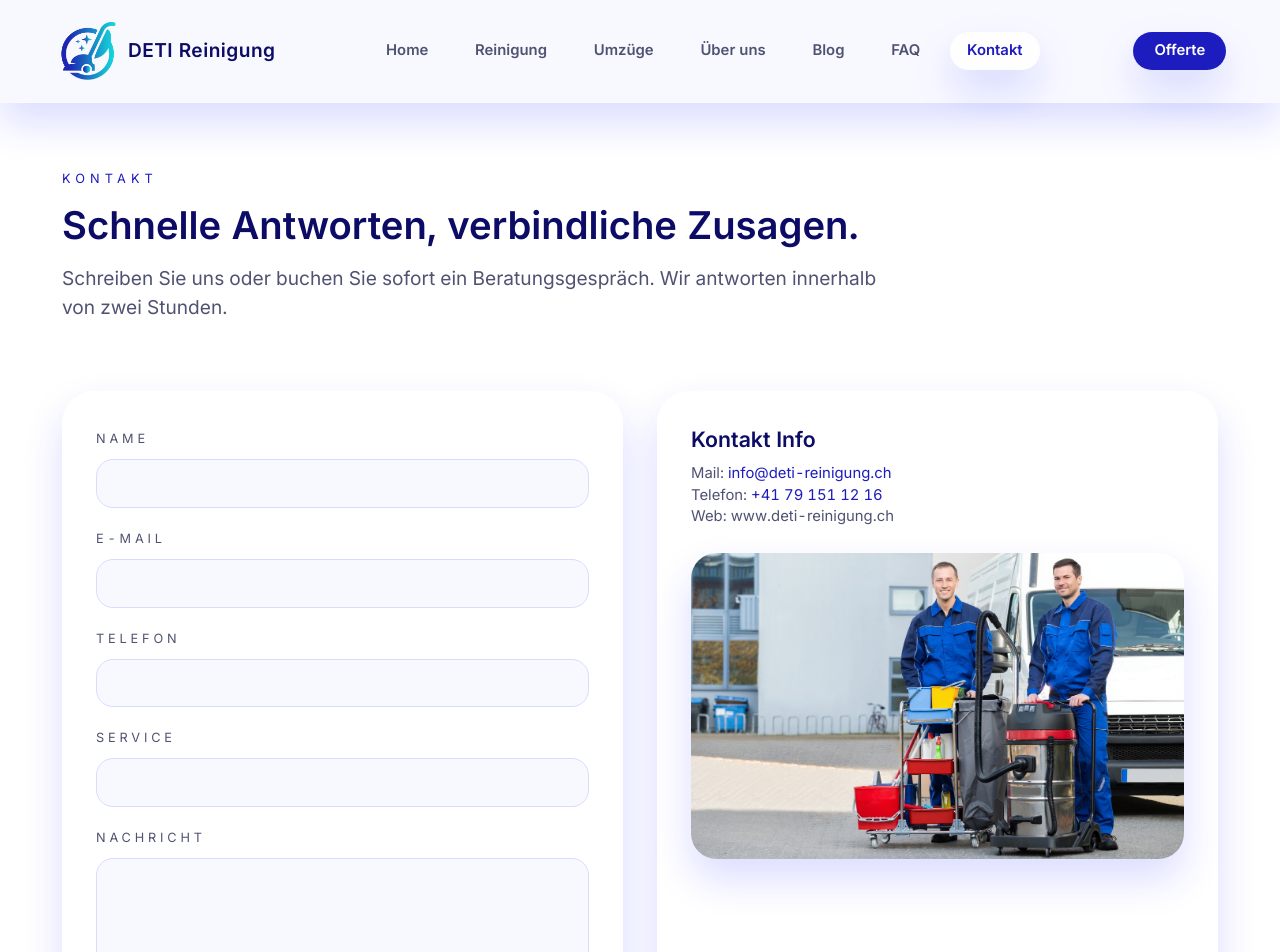
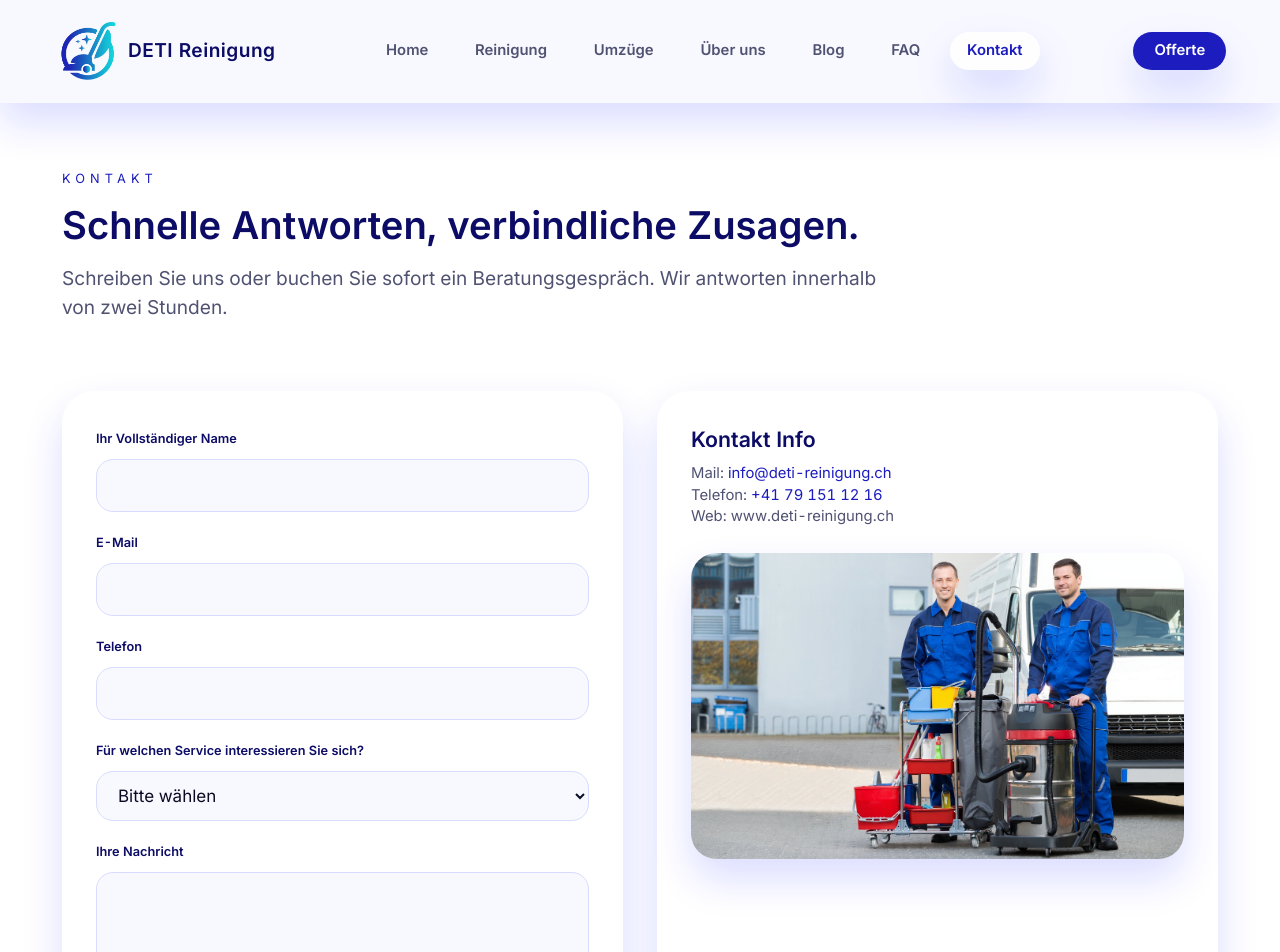
Before and after one commit to lg-sketch/D-facility, a React (Vite) app: page /kontakt in a window 1280 px wide. Shown: the top 952 px of the page. Built offline with nearby package versions, Linux system fonts and the light colour scheme.

Commit message:
Formulare: veći font inputa i uklonjen optional label

```diff
--- a/src/components/ClosingCTA.jsx
+++ b/src/components/ClosingCTA.jsx
@@ -1,4 +1,4 @@
-import { useId } from 'react'
+import { useId, useState } from 'react'
 
 const defaultBackground = '/slike/reinigung-background.jpg'
 
@@ -23,6 +23,8 @@ function ClosingCTA({
   backgroundImage = defaultBackground,
 }) {
   const formId = useId()
+  const [selectedService, setSelectedService] = useState('')
+  const services = ['Reinigung', 'Umzüge', 'Übergabe', 'Büroreinigung', 'Spezialreinigung']
 
   return (
     <section className="px-0 py-16 sm:px-6 lg:px-8">
@@ -64,19 +66,58 @@ function ClosingCTA({
             className="w-full max-w-full rounded-[30px] bg-white/95 p-5 text-textPrimary shadow-soft backdrop-blur sm:p-6"
           >
             <p id={`${formId}-title`} className="text-lg font-semibold text-primaryDark">
-              Kontaktformular
+              Kontaktieren Sie uns
             </p>
-            <p className="text-xs text-textSecondary">Wir melden uns innerhalb von 2 Stunden.</p>
+            <p className="text-xs text-textSecondary">Wir melden uns kurzfristig nach Ihrer Anfrage.</p>
             <div className="mt-4 grid gap-3">
-              <InputField label="Name" type="text" name="cta-name" />
-              <InputField label="E-Mail" type="email" name="cta-email" />
-              <InputField label="Telefon" type="tel" name="cta-phone" />
+              <InputField label="Ihr Vollständiger Name" type="text" name="cta-name" />
+              <div className="grid gap-3 md:grid-cols-2">
+                <InputField label="E-Mail" type="email" name="cta-email" />
+                <InputField label="Telefon" type="tel" name="cta-phone" />
+              </div>
               <div>
-                <label className="text-xs uppercase tracking-[0.3em] text-textSecondary">Nachricht</label>
+                <label className="text-xs font-semibold text-[#0C0C66]">Für welchen Service interessieren Sie sich?</label>
+                <select
+                  name="cta-service"
+                  required
+                  className="mt-2 w-full rounded-2xl border border-mutedLavender bg-backgroundSurface px-4 py-3 text-base focus:border-primary focus:outline-none"
+                  value={selectedService}
+                  onChange={(e) => setSelectedService(e.target.value)}
+                >
+                  <option value="">Bitte wählen</option>
+                  {services.map((service) => (
+                    <option key={service} value={service}>
+                      {service}
+                    </option>
+                  ))}
+                </select>
+              </div>
+              {selectedService && (
+                <div className="grid gap-3 md:grid-cols-2">
+                  <div>
+                    <label className="text-xs font-semibold text-[#0C0C66]">Wunschtermin (Datum)</label>
+                    <input
+                      type="date"
+                      name="cta-date"
+                      className="mt-2 w-full rounded-2xl border border-mutedLavender bg-backgroundSurface px-4 py-3 text-base focus:border-primary focus:outline-none"
+                    />
+                  </div>
+                  <div>
+                    <label className="text-xs font-semibold text-[#0C0C66]">Wunschtermin (Uhrzeit)</label>
+                    <input
+                      type="time"
+                      name="cta-time"
+                      className="mt-2 w-full rounded-2xl border border-mutedLavender bg-backgroundSurface px-4 py-3 text-base focus:border-primary focus:outline-none"
+                    />
+                  </div>
+                </div>
+              )}
+              <div>
+                <label className="text-xs font-semibold text-[#0C0C66]">Ihre Nachricht</label>
                 <textarea
                   name="cta-message"
                   rows="3"
-                  className="mt-2 w-full rounded-2xl border border-mutedLavender bg-backgroundSurface px-4 py-3 text-sm focus:border-primary focus:outline-none"
+                  className="mt-2 w-full rounded-2xl border border-mutedLavender bg-backgroundSurface px-4 py-3 text-base focus:border-primary focus:outline-none"
                   placeholder="Erzählen Sie uns kurz von Ihrem Projekt..."
                 />
               </div>
@@ -97,11 +138,11 @@ function ClosingCTA({
 function InputField({ label, type, name }) {
   return (
     <div>
-      <label className="text-xs uppercase tracking-[0.3em] text-textSecondary">{label}</label>
+      <label className="text-xs font-semibold text-[#0C0C66]">{label}</label>
       <input
         type={type}
         name={name}
-        className="mt-2 w-full rounded-2xl border border-mutedLavender bg-backgroundSurface px-4 py-3 text-sm focus:border-primary focus:outline-none"
+        className="mt-2 w-full rounded-2xl border border-mutedLavender bg-backgroundSurface px-4 py-3 text-base focus:border-primary focus:outline-none"
         required
       />
     </div>
--- a/src/pages/Kontakt.jsx
+++ b/src/pages/Kontakt.jsx
@@ -1,7 +1,11 @@
+import { useState } from 'react'
 import Seo from '../components/Seo.jsx'
 import ClosingCTA from '../components/ClosingCTA.jsx'
 
 function KontaktPage() {
+  const services = ['Reinigung', 'Umzüge', 'Übergabe', 'Büroreinigung', 'Spezialreinigung']
+  const [selectedService, setSelectedService] = useState('')
+
   return (
     <>
       <Seo
@@ -22,28 +26,78 @@ function KontaktPage() {
       <section className="mx-auto grid max-w-6xl gap-8 px-4 pb-12 sm:px-6 lg:grid-cols-2 lg:px-8">
         <div className="rounded-card bg-white p-8 shadow-soft">
           <form className="space-y-4">
-            {[
-              { label: 'Name', type: 'text', name: 'name' },
-              { label: 'E-Mail', type: 'email', name: 'email' },
-              { label: 'Telefon', type: 'tel', name: 'phone' },
-              { label: 'Service', type: 'text', name: 'service' },
-            ].map((field) => (
-              <div key={field.name}>
-                <label className="text-xs uppercase tracking-[0.3em] text-textSecondary">{field.label}</label>
-                <input
-                  type={field.type}
-                  name={field.name}
-                  required
-                  className="mt-2 w-full rounded-2xl border border-mutedLavender bg-backgroundSurface px-4 py-3 text-sm focus:border-primary focus:outline-none"
-                />
+            <div>
+              <label className="text-xs font-semibold text-[#0C0C66]">Ihr Vollständiger Name</label>
+              <input
+                type="text"
+                name="name"
+                required
+                className="mt-2 w-full rounded-2xl border border-mutedLavender bg-backgroundSurface px-4 py-3 text-base focus:border-primary focus:outline-none"
+              />
+            </div>
+            <div>
+              <label className="text-xs font-semibold text-[#0C0C66]">E-Mail</label>
+              <input
+                type="email"
+                name="email"
+                required
+                className="mt-2 w-full rounded-2xl border border-mutedLavender bg-backgroundSurface px-4 py-3 text-base focus:border-primary focus:outline-none"
+              />
+            </div>
+            <div>
+              <label className="text-xs font-semibold text-[#0C0C66]">Telefon</label>
+              <input
+                type="tel"
+                name="phone"
+                required
+                className="mt-2 w-full rounded-2xl border border-mutedLavender bg-backgroundSurface px-4 py-3 text-base focus-border-primary focus:outline-none"
+              />
+            </div>
+            <div>
+              <label className="text-xs font-semibold text-[#0C0C66]">
+                Für welchen Service interessieren Sie sich?
+              </label>
+              <select
+                name="service"
+                required
+                className="mt-2 w-full rounded-2xl border border-mutedLavender bg-backgroundSurface px-4 py-3 text-base focus:border-primary focus:outline-none"
+                value={selectedService}
+                onChange={(e) => setSelectedService(e.target.value)}
+              >
+                <option value="">Bitte wählen</option>
+                {services.map((service) => (
+                  <option key={service} value={service}>
+                    {service}
+                  </option>
+                ))}
+              </select>
+            </div>
+            {selectedService && (
+              <div className="grid gap-4 md:grid-cols-2">
+                <div>
+                  <label className="text-xs font-semibold text-[#0C0C66]">Wunschtermin (Datum)</label>
+                  <input
+                    type="date"
+                    name="date"
+                      className="mt-2 w-full rounded-2xl border border-mutedLavender bg-backgroundSurface px-4 py-3 text-base focus:border-primary focus:outline-none"
+                  />
+                </div>
+                <div>
+                  <label className="text-xs font-semibold text-[#0C0C66]">Wunschtermin (Uhrzeit)</label>
+                  <input
+                    type="time"
+                    name="time"
+                      className="mt-2 w-full rounded-2xl border border-mutedLavender bg-backgroundSurface px-4 py-3 text-base focus:border-primary focus:outline-none"
+                  />
+                </div>
               </div>
-            ))}
+            )}
             <div>
-              <label className="text-xs uppercase tracking-[0.3em] text-textSecondary">Nachricht</label>
+              <label className="text-xs font-semibold text-[#0C0C66]">Ihre Nachricht</label>
               <textarea
                 name="message"
                 rows="4"
-                className="mt-2 w-full rounded-2xl border border-mutedLavender bg-backgroundSurface px-4 py-3 text-sm focus:border-primary focus:outline-none"
+                className="mt-2 w-full rounded-2xl border border-mutedLavender bg-backgroundSurface px-4 py-3 text-base focus:border-primary focus:outline-none"
               />
             </div>
             <button
--- a/src/pages/Umzuege.jsx
+++ b/src/pages/Umzuege.jsx
@@ -102,19 +102,19 @@ function UmzuegePage() {
             <h2 className="text-3xl font-semibold text-primaryDark">Wir nehmen den Zug-Stress raus</h2>
             <div className="mt-6 grid gap-6 md:grid-cols-3 lg:grid-cols-1">
               <div>
-                <h4 className="text-sm font-semibold uppercase tracking-[0.3em] text-textSecondary">Wenn es brennt</h4>
+                <h4 className="text-xl font-semibold text-primaryDark">Wenn es brennt</h4>
                 <p className="mt-2 text-sm text-textSecondary">
                   Lift fehlt, Bewilligungen sind nicht da, Möbel stauen sich auf dem Trottoir und Nachbarn drohen mit Polizei.
                 </p>
               </div>
               <div>
-                <h4 className="text-sm font-semibold uppercase tracking-[0.3em] text-textSecondary">Druck steigt</h4>
+                <h4 className="text-xl font-semibold text-primaryDark">Druck steigt</h4>
                 <p className="mt-2 text-sm text-textSecondary">
                   Übergabeuhr tickt, Käufer warten, Verwaltung fordert Protokolle – jede Verzögerung kostet Depot und Reputation.
                 </p>
               </div>
               <div>
-                <h4 className="text-sm font-semibold uppercase tracking-[0.3em] text-textSecondary">Wir lösen es</h4>
+                <h4 className="text-xl font-semibold text-primaryDark">Wir lösen es</h4>
                 <p className="mt-2 text-sm text-textSecondary">
                   Deti koordiniert Transporte, Reinigung und Schlüsselübergabe in einem Stream. Nacharbeiten erfolgen innerhalb
                   von 24h ohne Mehrkosten.
```
Also changed, not shown: src/pages/Reinigung.jsx (+3 -5 lines), public/logo-deti.svg.
